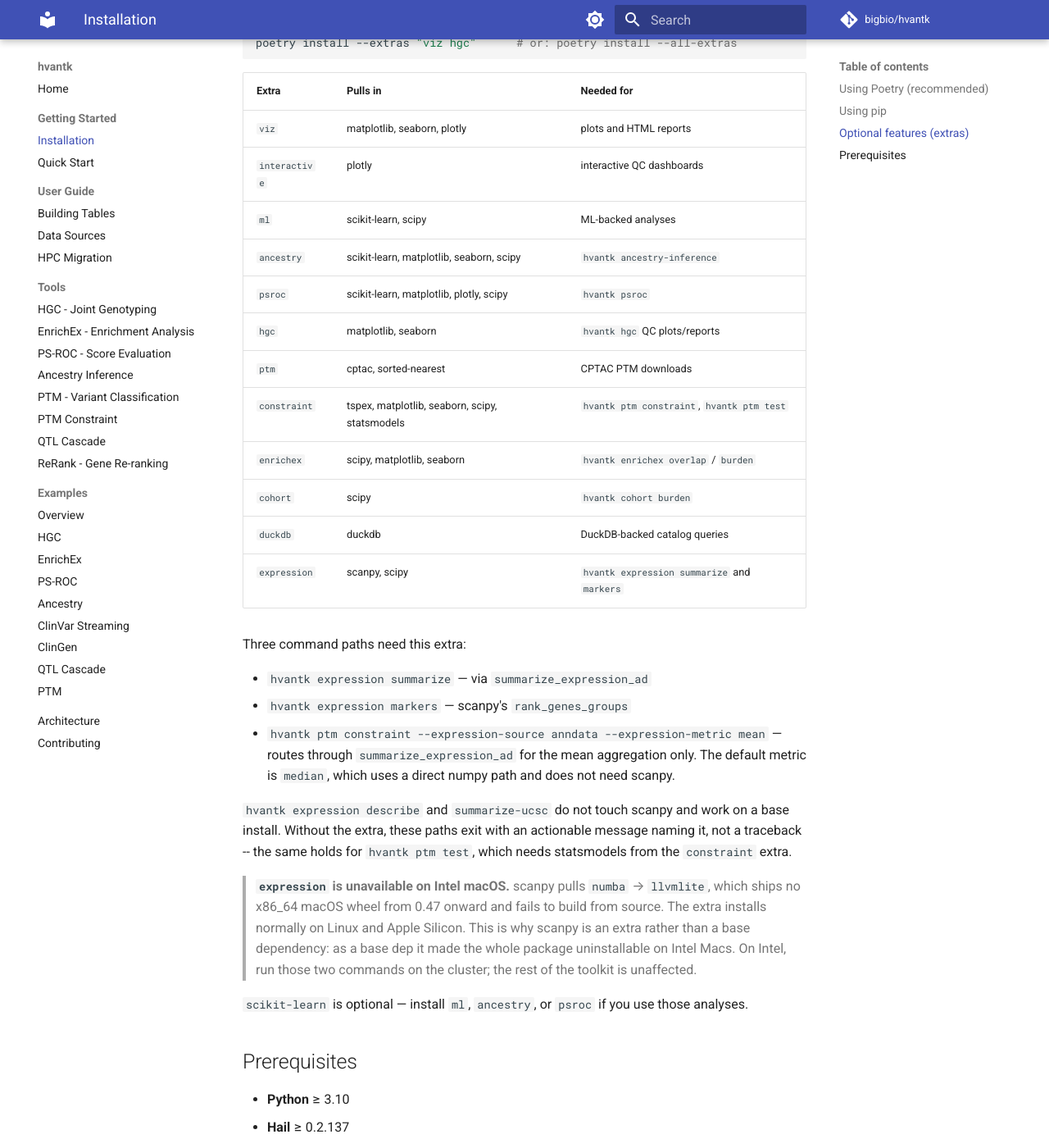
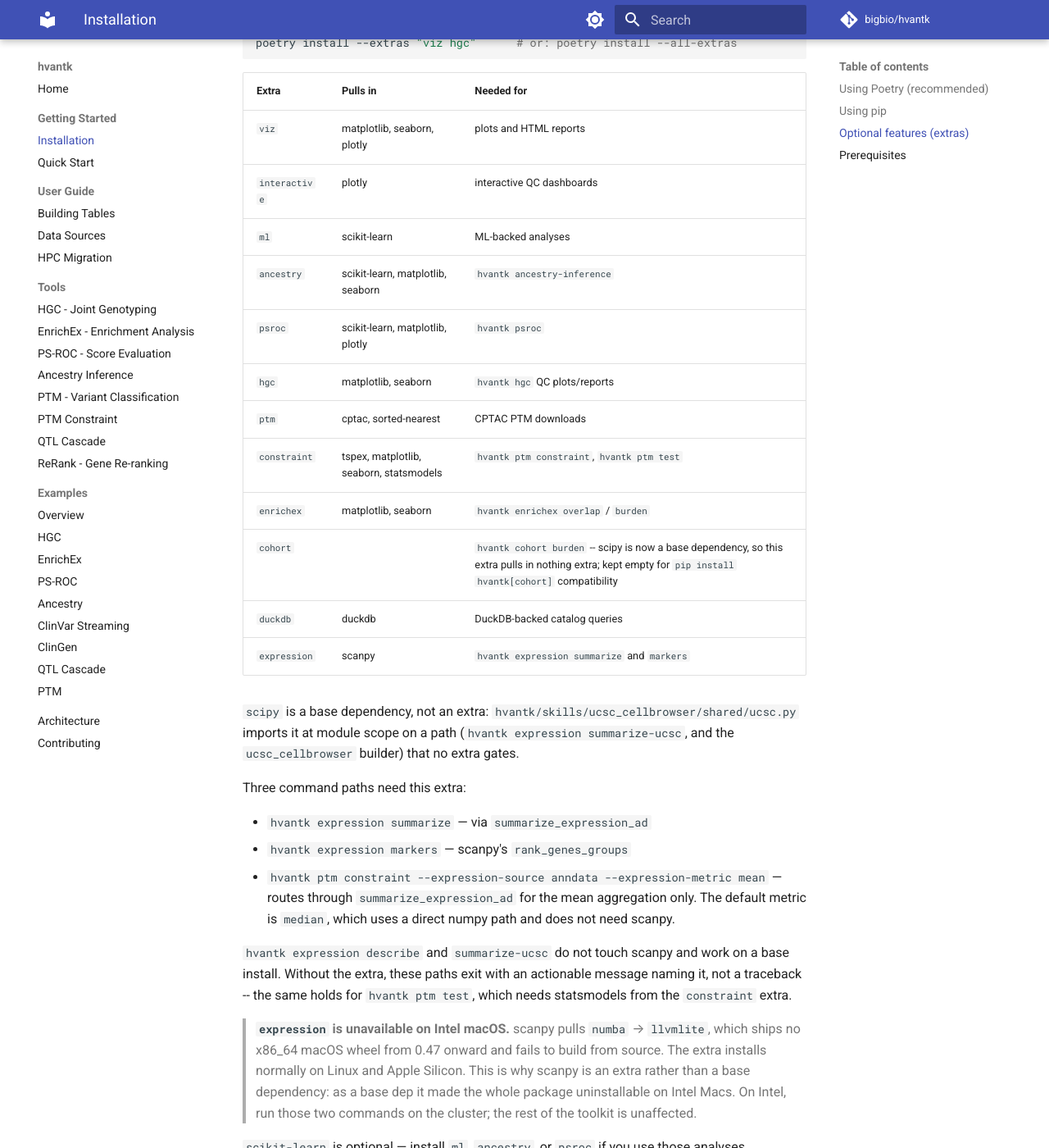
Before and after one commit to bigbio/hvantk, an MkDocs documentation site: the page built from docs_site/getting-started/installation.md, in a window 1280 px wide and 1400 px high, scrolled down 699 px. Shown: the whole window at 82% size. Built offline with MkDocs 1.6.1 and Material for MkDocs 9.7.7, drawn with Linux system fonts in a browser that asks for light colours; comment, search, counter and statistics services are not loaded.

Commit message:
fix(deps): promote scipy to a base dependency, out of the extras (#376)

```diff
--- a/docs_site/getting-started/installation.md
+++ b/docs_site/getting-started/installation.md
@@ -35,16 +35,20 @@
 |---|---|---|
 | `viz` | matplotlib, seaborn, plotly | plots and HTML reports |
 | `interactive` | plotly | interactive QC dashboards |
-| `ml` | scikit-learn, scipy | ML-backed analyses |
-| `ancestry` | scikit-learn, matplotlib, seaborn, scipy | `hvantk ancestry-inference` |
-| `psroc` | scikit-learn, matplotlib, plotly, scipy | `hvantk psroc` |
+| `ml` | scikit-learn | ML-backed analyses |
+| `ancestry` | scikit-learn, matplotlib, seaborn | `hvantk ancestry-inference` |
+| `psroc` | scikit-learn, matplotlib, plotly | `hvantk psroc` |
 | `hgc` | matplotlib, seaborn | `hvantk hgc` QC plots/reports |
 | `ptm` | cptac, sorted-nearest | CPTAC PTM downloads |
-| `constraint` | tspex, matplotlib, seaborn, scipy, statsmodels | `hvantk ptm constraint`, `hvantk ptm test` |
-| `enrichex` | scipy, matplotlib, seaborn | `hvantk enrichex overlap` / `burden` |
-| `cohort` | scipy | `hvantk cohort burden` |
+| `constraint` | tspex, matplotlib, seaborn, statsmodels | `hvantk ptm constraint`, `hvantk ptm test` |
+| `enrichex` | matplotlib, seaborn | `hvantk enrichex overlap` / `burden` |
+| `cohort` | | `hvantk cohort burden` -- scipy is now a base dependency, so this extra pulls in nothing extra; kept empty for `pip install hvantk[cohort]` compatibility |
 | `duckdb` | duckdb | DuckDB-backed catalog queries |
-| `expression` | scanpy, scipy | `hvantk expression summarize` and `markers` |
+| `expression` | scanpy | `hvantk expression summarize` and `markers` |
+
+`scipy` is a base dependency, not an extra: `hvantk/skills/ucsc_cellbrowser/shared/ucsc.py`
+imports it at module scope on a path (`hvantk expression summarize-ucsc`, and the
+`ucsc_cellbrowser` builder) that no extra gates.
 
 Three command paths need this extra:
 
```
Also changed, not shown: pyproject.toml (+37 -29 lines), 1 other file.
